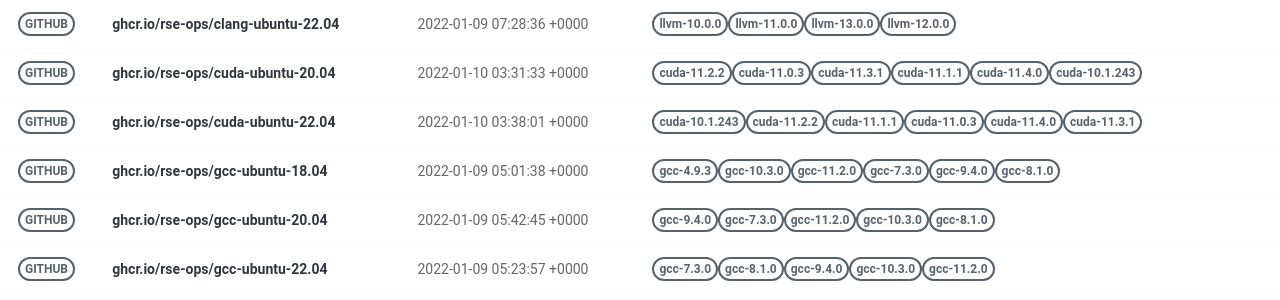
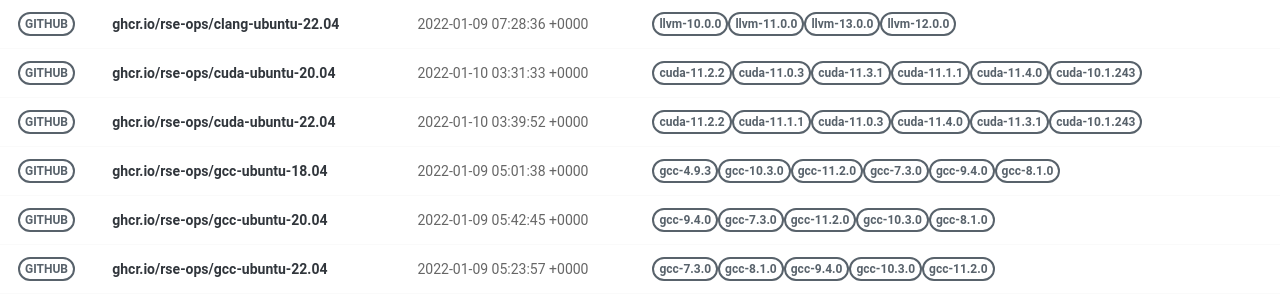
Before and after one commit to rse-ops/docker-images, a Jekyll site: the page built from pages/index.md, in a window 1280 px wide. Shown: the part 228-528 px from the top of the page. Built offline with Jekyll 4.4.1, drawn with Linux system fonts in a browser that asks for light colours; nearby versions of some CDN libraries.

Commit message:
Automated push to update library 2022-01-10

```diff
--- a/_library/ghcr.io-rse-ops-cuda-ubuntu-22.04.md
+++ b/_library/ghcr.io-rse-ops-cuda-ubuntu-22.04.md
@@ -1,14 +1,11 @@
 ---
 layout: container
 name: ghcr.io/rse-ops/cuda-ubuntu-22.04
-updated_at: 2022-01-10 03:38:01.467047
+updated_at: 2022-01-10 03:39:52.079798
 
 
 container_url: https://github.com/orgs/rse-ops/packages/container/package/cuda-ubuntu-22.04
 versions:
- - tag: cuda-10.1.243
-   dockerfile: https://github.com/rse-ops/docker-images/blob/main/ubuntu/cuda/Dockerfile
-   manifest: https://crane.ggcr.dev/manifest/ghcr.io/rse-ops/cuda-ubuntu-22.04:cuda-10.1.243
  - tag: cuda-11.2.2
    dockerfile: https://github.com/rse-ops/docker-images/blob/main/ubuntu/cuda/Dockerfile
    manifest: https://crane.ggcr.dev/manifest/ghcr.io/rse-ops/cuda-ubuntu-22.04:cuda-11.2.2
```
Also changed, not shown: other parts of _library/ghcr.io-rse-ops-cuda-ubuntu-22.04.md (+3 -0 lines).
